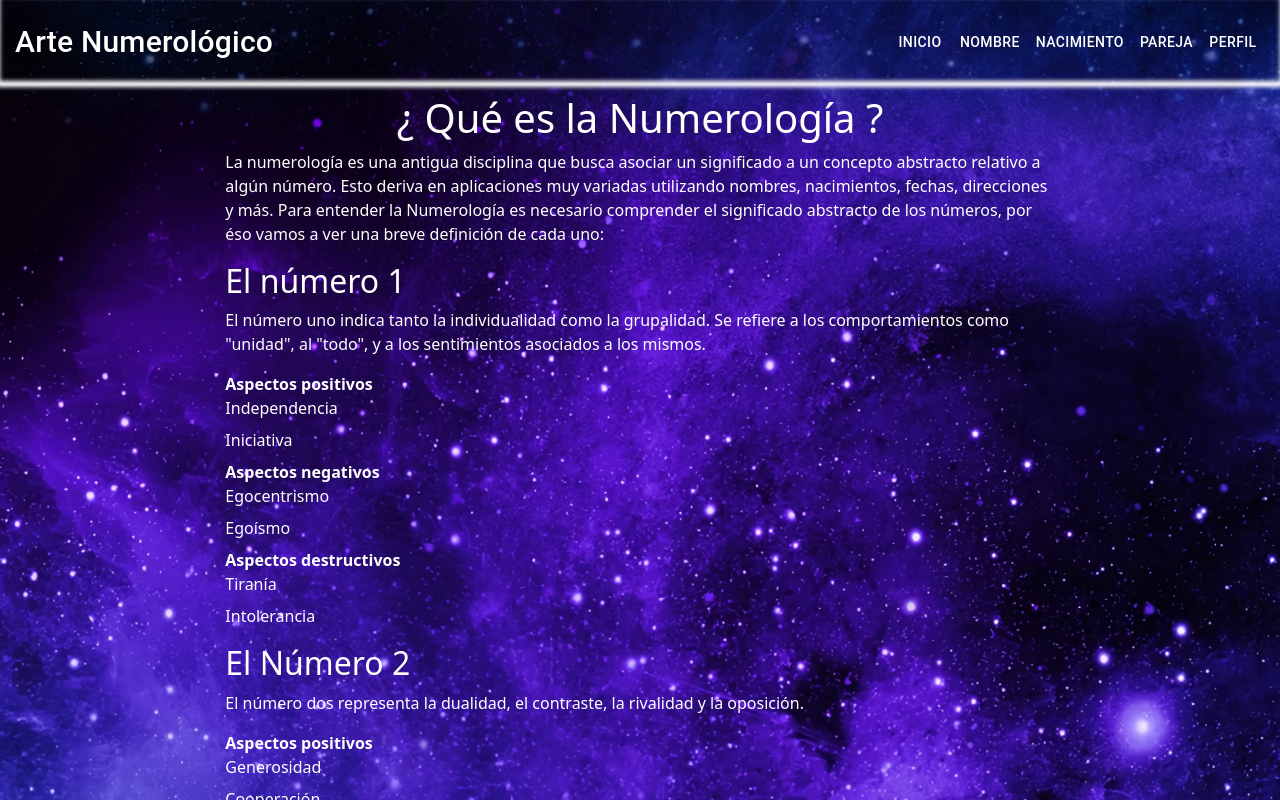
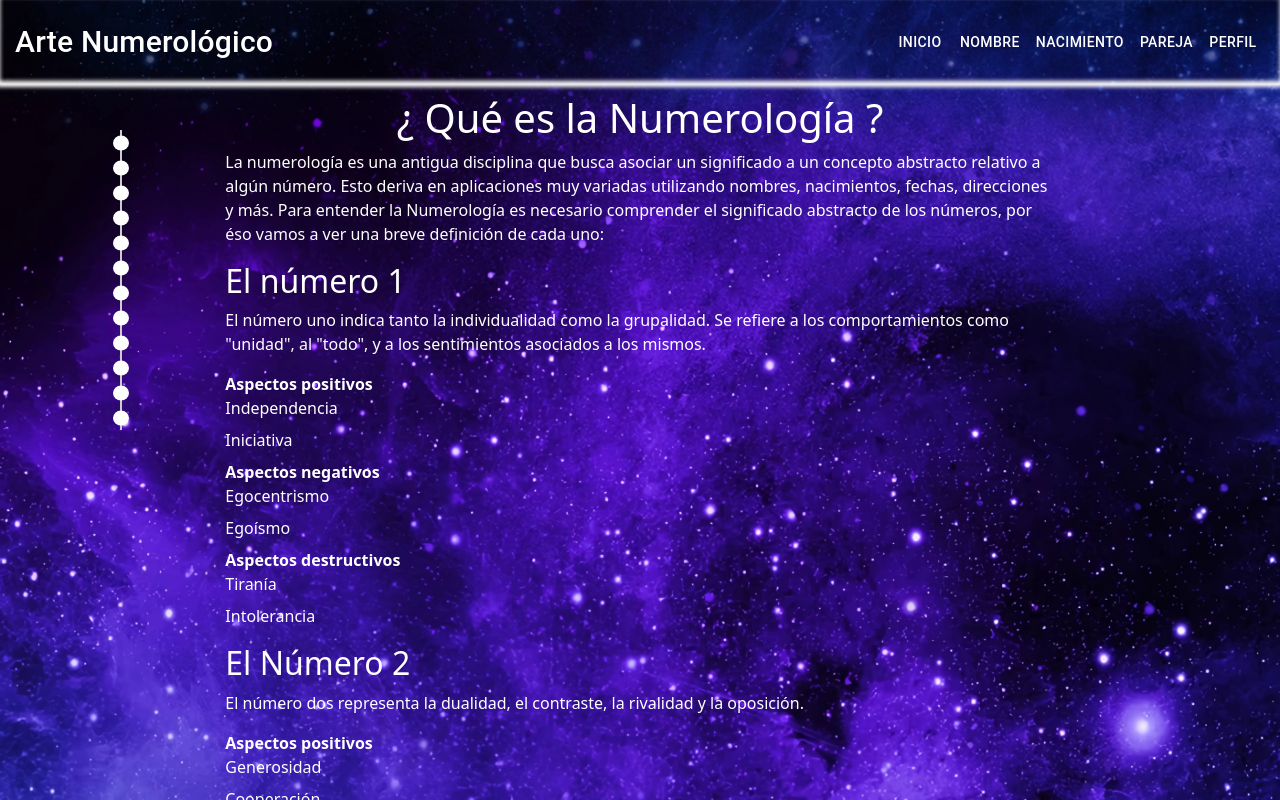
Before and after one commit to JuanJFarina/mern-arte-numerologico, a React (Create React App) app in the folder client/: page / in a window 1280 px wide. Shown: the top 800 px of the page. Built offline with nearby package versions, Linux system fonts and the light colour scheme.

Commit message:
added sidebar

```diff
--- a/client/src/App.css
+++ b/client/src/App.css
@@ -38,8 +38,57 @@ div {
   color: #fff !important;
 }
 
+.navLink:hover {
+  animation: pulse 0.2s;
+}
+
+@keyframes pulse {
+  0% {
+    text-shadow: 0 0 0px #fff;
+  }
+  50% {
+    text-shadow: 0 0 10px #fff;
+  }
+  100% {
+    text-shadow: 0 0 20px #fff;
+  }
+}
+
 #burgerButton {
   display: none;
+}
+
+.sidebar {
+  width: 200px;
+  padding: 20px;
+  position: fixed; /* Add this to position the lines */
+  left: 100px;
+  top: 100px;
+}
+
+.listItem {
+  margin-bottom: -5px;
+  cursor: pointer;
+  background-color: #fff;
+  width: 5px !important;
+  height: 30px !important;
+  border-radius: 50%;
+  position: absolute;
+  left: -15px;
+  transform: scale(0.5) !important;
+  transition: background-color 0.1s;
+}
+
+.listItem:hover {
+  background: radial-gradient(circle at center, #84f 50%, #fff 60%) !important;
+}
+
+.vertical-line {
+  border-left: 2px solid #ccc;
+  width: 5px !important;
+  height: 300px; /* Adjust the height based on padding */
+  position: absolute;
+  top: 30px;
 }
 
 main {
@@ -65,6 +114,12 @@ main h1 {
   color: #fff !important;
 }
 
+@media only screen and (max-width: 719px) {
+  .sidebar {
+    left: 50px;
+  }
+}
+
 @media only screen and (max-width: 576px) {
   #burgerButton {
     display: flex;
@@ -75,4 +130,7 @@ main h1 {
   .navLink {
     display: none !important;
   }
+  .sidebar {
+    left: 0px;
+  }
 }
--- a/client/src/components/Header.js
+++ b/client/src/components/Header.js
@@ -11,7 +11,7 @@ function Header() {
   };
 
   return (
-    <AppBar position="static" className="appBar">
+    <AppBar position="static" className="appBar" id="top">
       <Toolbar className="toolbar">
         <Grid container alignItems="center">
           <Grid item xs={6} sm={4}>
--- a/client/src/components/RegisterForm.js
+++ b/client/src/components/RegisterForm.js
@@ -48,7 +48,7 @@ function RegisterForm() {
         name="useremail"
         value={useremail}
         onChange={handleInputChange}
-        label="Useremail"
+        label="Email"
         variant="outlined"
         fullWidth
         margin="normal"
@@ -59,7 +59,7 @@ function RegisterForm() {
         name="password"
         value={password}
         onChange={handleInputChange}
-        label="Password"
+        label="Contraseña"
         variant="outlined"
         fullWidth
         margin="normal"
--- /dev/null
+++ b/client/src/components/Sidebar.js
@@ -0,0 +1,54 @@
+import React from 'react';
+import { List, ListItem, ListItemText } from '@mui/material';
+
+export default function Sidebar() {
+  const scrollToSection = (sectionId) => {
+    const section = document.getElementById(sectionId);
+    section.scrollIntoView({ behavior: 'smooth' });
+  };
+
+  return (
+    <div className="sidebar">
+      <div className="vertical-line"></div>
+      <List>
+        <ListItem className="listItem" onClick={() => scrollToSection('top')}>
+          <ListItemText primary="" />
+        </ListItem>
+        <ListItem className="listItem" onClick={() => scrollToSection('section0')}>
+          <ListItemText primary="" />
+        </ListItem>
+        <ListItem className="listItem" onClick={() => scrollToSection('section1')}>
+          <ListItemText primary="" />
+        </ListItem>
+        <ListItem className="listItem" onClick={() => scrollToSection('section2')}>
+          <ListItemText primary="" />
+        </ListItem>
+        <ListItem className="listItem" onClick={() => scrollToSection('section3')}>
+          <ListItemText primary="" />
+        </ListItem>
+        <ListItem className="listItem" onClick={() => scrollToSection('section4')}>
+          <ListItemText primary="" />
+        </ListItem>
+        <ListItem className="listItem" onClick={() => scrollToSection('section5')}>
+          <ListItemText primary="" />
+        </ListItem>
+        <ListItem className="listItem" onClick={() => scrollToSection('section6')}>
+          <ListItemText primary="" />
+        </ListItem>
+        <ListItem className="listItem" onClick={() => scrollToSection('section7')}>
+          <ListItemText primary="" />
+        </ListItem>
+        <ListItem className="listItem" onClick={() => scrollToSection('section8')}>
+          <ListItemText primary="" />
+        </ListItem>
+        <ListItem className="listItem" onClick={() => scrollToSection('section9')}>
+          <ListItemText primary="" />
+        </ListItem>
+        <ListItem className="listItem" onClick={() => scrollToSection('section00')}>
+          <ListItemText primary="" />
+        </ListItem>
+        {/* Add more ListItems for additional sections */}
+      </List>
+    </div>
+  );
+}
--- a/client/src/pages/Home.js
+++ b/client/src/pages/Home.js
@@ -1,16 +1,19 @@
 import React from 'react';
+import Sidebar from '../components/Sidebar.js';
 
 export default function Home() {
   return (
     <main className="container-fluid">
       <div className="row">
-        <div className="col-1 col-sm-2"></div>
+        <div className="col-1 col-sm-2">
+          <Sidebar />
+        </div>
         <div className="col-10 col-sm-8">
-          <h1>¿ Qué es la Numerología ?</h1>
+          <h1 id="section0">¿ Qué es la Numerología ?</h1>
           <p>La numerología es una antigua disciplina que busca asociar un significado a un concepto abstracto relativo a algún número.
             Esto deriva en aplicaciones muy variadas utilizando nombres, nacimientos, fechas, direcciones y más.
             Para entender la Numerología es necesario comprender el significado abstracto de los números, por éso vamos a ver una breve definición de cada uno:</p>
-          <h2>El número 1</h2>
+          <h2 id="section1">El número 1</h2>
           <p>El número uno indica tanto la individualidad como la grupalidad.
             Se refiere a los comportamientos como "unidad", al "todo", y a los sentimientos asociados a los mismos.</p>
           <dl>
@@ -24,7 +27,7 @@ export default function Home() {
               <dd>Tiranía</dd>
               <dd>Intolerancia</dd>
           </dl>
-          <h2>El Número 2</h2>
+          <h2 id="section2">El Número 2</h2>
           <p>El número dos representa la dualidad, el contraste, la rivalidad y la oposición.</p>
           <dl>
             <dt>Aspectos positivos</dt>
@@ -37,7 +40,7 @@ export default function Home() {
               <dd>Cobardía</dd>
               <dd>Decepción</dd>
           </dl>
-          <h2>El Número 3</h2>
+          <h2 id="section3">El Número 3</h2>
           <p>El tres nace de la suma/asociación del 1 y el 2, simbolizando la tríada inicio, centro, final.</p>
           <dl>
             <dt>Aspectos positivos</dt>
@@ -50,7 +53,7 @@ export default function Home() {
               <dd>Celos</dd>
               <dd>Hipocresía</dd>
           </dl>
-          <h2>El Número 4</h2>
+          <h2 id="section4">El Número 4</h2>
           <p>El número cuatro representa el nuevo inicio (1) después del primer fin (3), simbolizado por el cuadrado y asociado a lo ideal y correcto.</p>
           <dl>
             <dt>Aspectos positivos</dt>
@@ -63,7 +66,7 @@ export default function Home() {
               <dd>Violencia</dd>
               <dd>Crueldad</dd>
           </dl>
-          <h2>El Número 5</h2>
+          <h2 id="section5">El Número 5</h2>
           <p>El cinco está asociado a los sentidos y las experiencias.</p>
           <dl>
             <dt>Aspectos positivos</dt>
@@ -76,7 +79,7 @@ export default function Home() {
               <dd>Perversión</dd>
               <dd>Malevolencia</dd>
           </dl>
-          <h2>El Número 6</h2>
+          <h2 id="section6">El Número 6</h2>
           <p>Es el número de la armonía y la naturaleza simbolizado por el hexágono.</p>
           <dl>
             <dt>Aspectos positivos</dt>
@@ -89,7 +92,7 @@ export default function Home() {
               <dd>Cinismo</dd>
               <dd>Tiranía</dd>
           </dl>
-          <h2>El Número 7</h2>
+          <h2 id="section7">El Número 7</h2>
           <p>Es el número que está por encima de lo natural (6), asociado a lo divino y al tiempo.</p>
           <dl>
             <dt>Aspectos positivos</dt>
@@ -102,7 +105,7 @@ export default function Home() {
               <dd>Deshonestidad</dd>
               <dd>Infidelidad</dd>
           </dl>
-          <h2>El Número 8</h2>
+          <h2 id="section8">El Número 8</h2>
           <p>El ocho es también el símbolo del infinito y es la figura del equilibrio y de la integración de todos los contrastes y posibilidades.</p>
           <dl>
             <dt>Aspectos positivos</dt>
@@ -115,7 +118,7 @@ export default function Home() {
               <dd>Opresión</dd>
               <dd>Injusticia</dd>
           </dl>
-          <h2>El Número 9</h2>
+          <h2 id="section9">El Número 9</h2>
           <p>El nueve es el último proceso humano dentro de la numerología, culminando una triple triada (3x3) de estados evolutivos.</p>
           <dl>
             <dt>Aspectos positivos</dt>
@@ -128,7 +131,7 @@ export default function Home() {
               <dd>Inmoralidad</dd>
               <dd>Amargura</dd>
           </dl>
-          <h2>El Número 0</h2>
+          <h2 id="section00">El Número 0</h2>
           <p>El cero significa lo eterno, el universo, y el crecimiento potencial del que evolucionan los nueve dígitos.
             Es un símbolo inrepresentable en lo terrenal y, por tanto, se lo asocia a una fuerza creadora superior.</p>
         </div>
```
